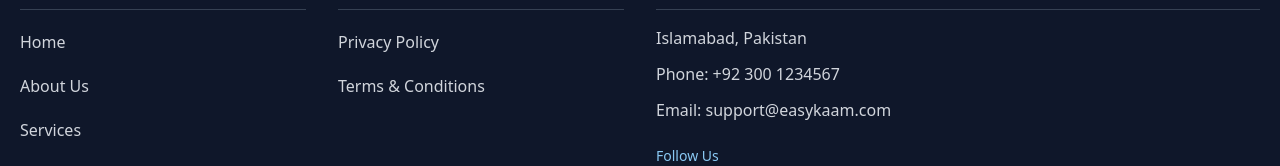
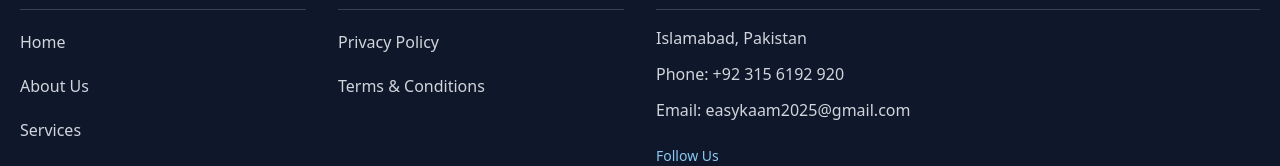
Before and after one commit to RehmatUllah7/easykaam, a React (Vite) app: page /safety in a window 1280 px wide. Shown: the part 2864-3030 px from the top of the page. Built offline with nearby package versions, Linux system fonts and the light colour scheme.

Commit message:
social links

```diff
--- a/src/components/Footer.tsx
+++ b/src/components/Footer.tsx
@@ -91,8 +91,8 @@ export const Footer = () => {
               </h3>
               <div className="space-y-3 mb-6">
                 <p className="text-sm md:text-base">Islamabad, Pakistan</p>
-                <p className="text-sm md:text-base">Phone: +92 300 1234567</p>
-                <p className="text-sm md:text-base">Email: support@easykaam.com</p>
+                <p className="text-sm md:text-base">Phone: +92 315 6192 920</p>
+                <p className="text-sm md:text-base">Email: easykaam2025@gmail.com</p>
               </div>
 
              <div>
@@ -101,14 +101,16 @@ export const Footer = () => {
   </p>
   <div className="flex space-x-4">
     {[
-                    { Icon: Facebook, link: "#", label: "Facebook" },
+      { Icon: Facebook, link: "https://www.facebook.com/profile.php?id=61583519567698", label: "Facebook" },
       { Icon: Twitter, link: "#", label: "Twitter" },
-                    { Icon: Instagram, link: "#", label: "Instagram" },
+  { Icon: Instagram, link: "https://www.instagram.com/easykaam_/", label: "Instagram" },
       { Icon: Linkedin, link: "#", label: "LinkedIn" },
     ].map(({ Icon, link, label }, index) => (
       <a
         key={index}
         href={link}
+        target="_blank"
+        rel="noopener noreferrer"
         className="p-2 rounded-full transition hover:scale-110 hover:opacity-90"
         style={{ backgroundColor: THEME_COLOR }}
         aria-label={`Follow us on ${label}`}
@@ -118,6 +120,7 @@ export const Footer = () => {
     ))}
   </div>
 </div>
+
             </div>
           </div>
 
```
Lines whose indentation alone changed are shown as unchanged.
